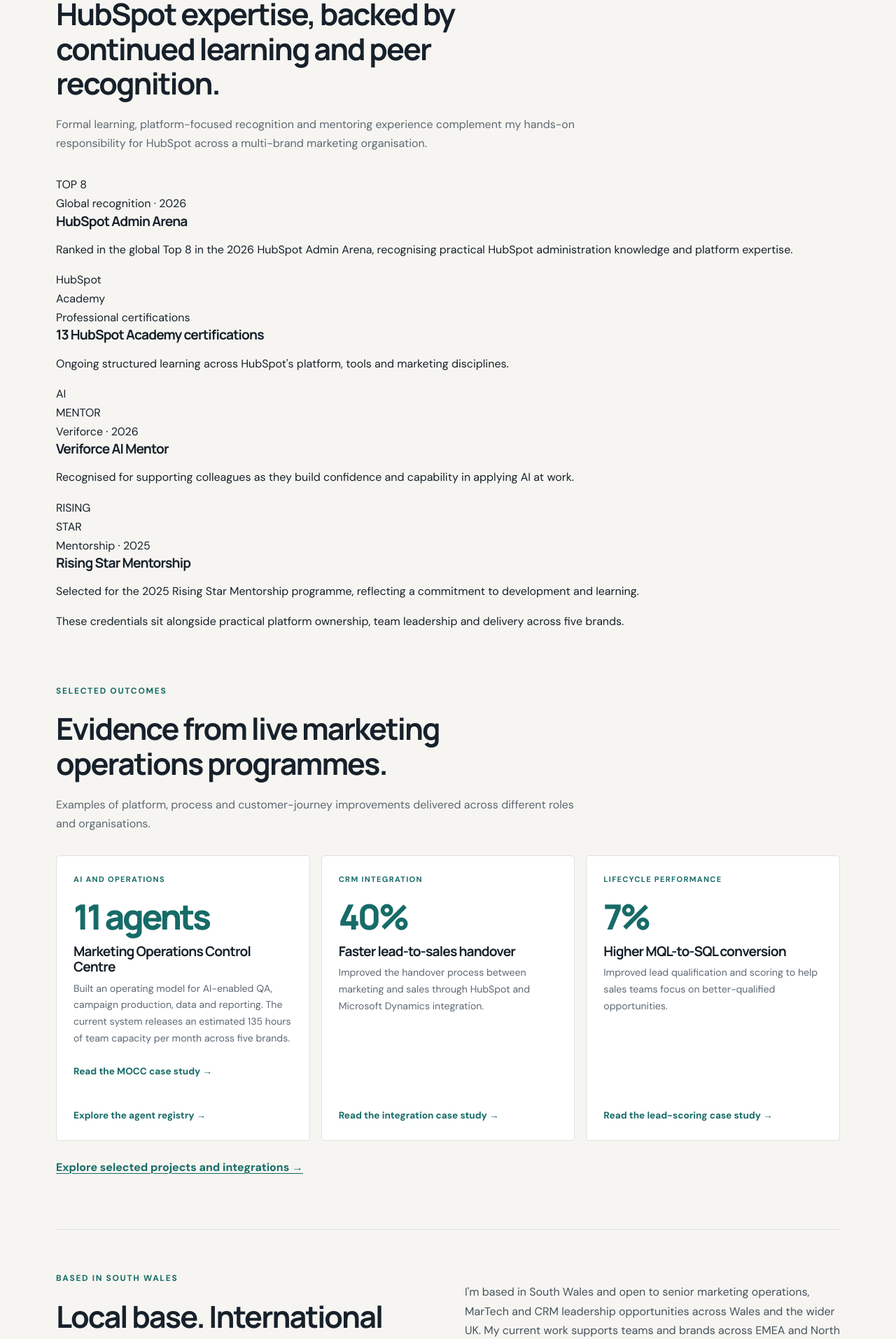
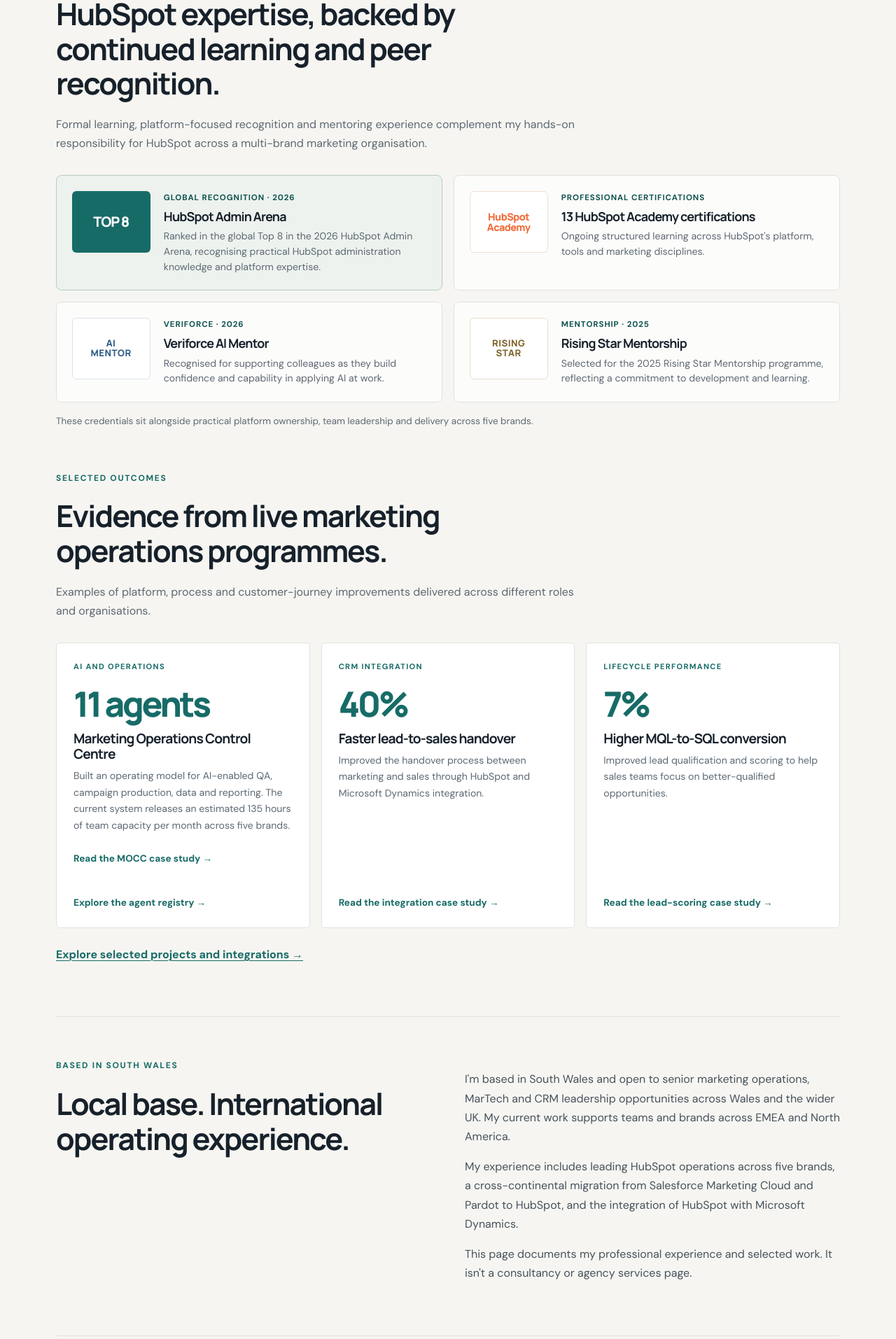
Before and after one commit to georgefwmurray/Marketing-Operations-Control-Centre, a Jekyll site: the page built from HubSpot-Expert-South-Wales.md, in a window 1280 px wide. Shown: the part 2236-4149 px from the top of the page at 70% size. Built offline with Jekyll 4.4.1, drawn with Linux system fonts in a browser that asks for light colours.

Commit message:
Style HubSpot credentials cards

```diff
--- a/assets/css/style.scss
+++ b/assets/css/style.scss
@@ -334,3 +334,20 @@ h3 { font-size:1.2rem; margin:0 0 .6rem; }
   .career-timeline { padding-left:1rem; }
   .career-entry { padding-left:.85rem; }
 }
+
+
+/* HubSpot credentials and professional recognition cards. */
+.credential-grid { display:grid; grid-template-columns:repeat(2,minmax(0,1fr)); gap:1rem; margin:1.6rem 0 1rem; }
+.credential-card { display:grid; grid-template-columns:112px minmax(0,1fr); align-items:start; gap:1.2rem; padding:1.35rem; border:1px solid var(--line); border-radius:8px; background:rgba(255,255,255,.72); }
+.credential-card--featured { border-color:#b7cbc2; background:#edf2ee; }
+.credential-mark { display:flex; min-height:88px; align-items:center; justify-content:center; padding:.65rem; border-radius:6px; background:#fff; color:#176b67; text-align:center; font-family:"Manrope",sans-serif; font-size:.95rem; font-weight:800; line-height:1.05; letter-spacing:-.035em; }
+.credential-mark--arena { color:#fff; background:#176b67; font-size:1.25rem; letter-spacing:-.06em; }
+.credential-mark--academy { color:#f26b38; border:1px solid #f2dfd5; font-size:.9rem; }
+.credential-mark--mentor { color:#315d86; border:1px solid #d9e3ed; letter-spacing:.04em; font-size:.82rem; }
+.credential-mark--rising { color:#80652d; border:1px solid #e8dfc9; font-size:.82rem; letter-spacing:.035em; }
+.credential-type { display:block; margin:0 0 .4rem; color:var(--accent-dark); font-size:.72rem; font-weight:700; letter-spacing:.08em; text-transform:uppercase; }
+.credential-card h3 { margin:.1rem 0 .5rem; font-size:1.12rem; }
+.credential-card p { margin:0; color:var(--muted); font-size:.88rem; line-height:1.55; }
+.credential-footnote { margin:.9rem 0 0; color:var(--muted); font-size:.84rem; }
+@media(max-width:700px) { .credential-grid { grid-template-columns:1fr; } }
+@media(max-width:480px) { .credential-card { grid-template-columns:84px minmax(0,1fr); gap:.9rem; padding:1rem; } .credential-mark { min-height:76px; font-size:.82rem; } .credential-mark--arena { font-size:1.05rem; } }
```
